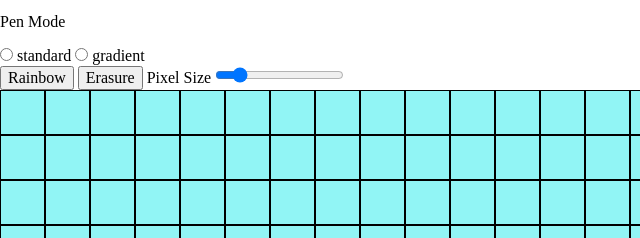
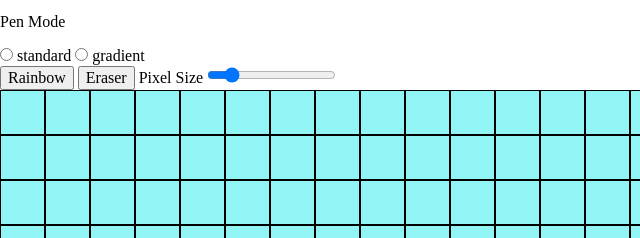
Before and after one commit to HakNart/Etch-A-Sketch, a plain HTML site: page index.html in a window 1280 px wide. Shown: the part 134-372 px from the top of the page, 0-640 px from the left. Drawn offline with Linux system fonts and the light colour scheme.

Commit message:
Change spelling *erasure* to *eraser*

```diff
--- a/index.html
+++ b/index.html
@@ -20,7 +20,7 @@
                 <label for='gradient'>gradient</label>
             </div>
             <button id='rainbow'>Rainbow</button>
-            <button id='erasure'>Erasure</button>
+            <button id='eraser'>Eraser</button>
             <label for='size'>Pixel Size</label>
             <input type="range" id='size' name='sizer' min='1' max='100' value='16'>
             <output name='size-output' for='sizer'></output>
```
